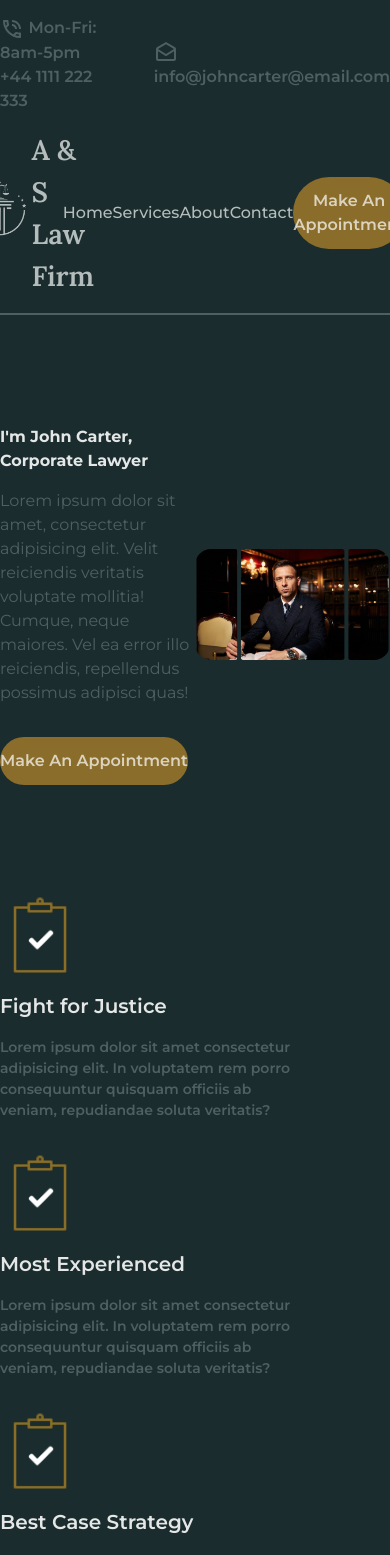
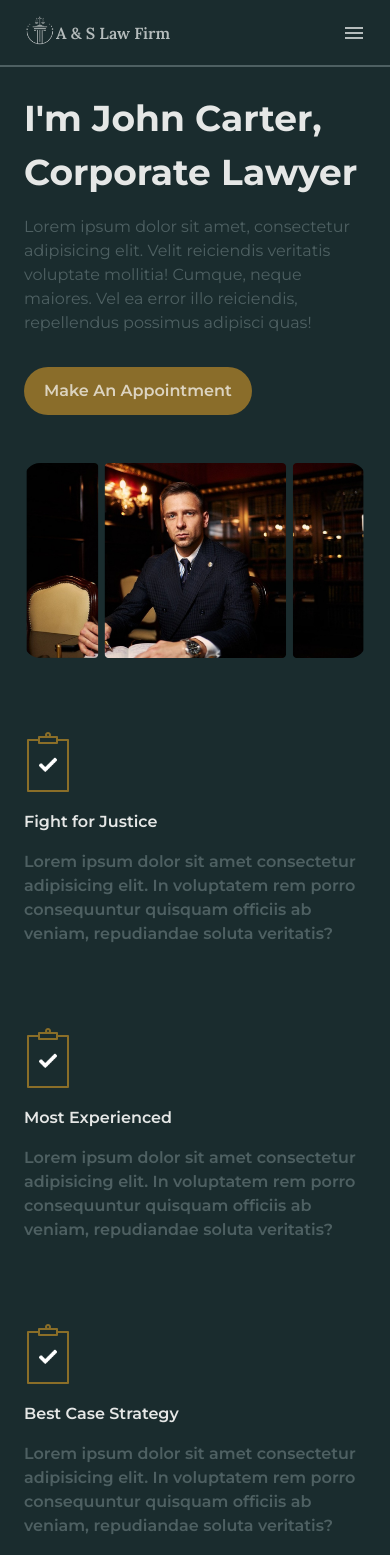
Before and after one commit to Harsh2972004/law-firm, a React (Vite) app: page / in a window 390 px wide. Shown: the top 1555 px of the page. Built offline with nearby package versions, Linux system fonts and the light colour scheme.

Commit message:
designing for mobile screens

```diff
--- a/src/App.css
+++ b/src/App.css
@@ -11,7 +11,11 @@ body {
 }
 
 .contain {
-  @apply flex items-center xl:mx-24 lgl:mx-20 md:mx-14;
+  @apply flex sm:flex-col md:flex-row md:items-center  xl:mx-24 lgl:mx-20 md:mx-14 sm:mx-6;
+}
+
+.navbar {
+  @apply flex items-center  xl:mx-24 lgl:mx-20 md:mx-14 sm:mx-6;
 }
 
 .image-container {
@@ -19,5 +23,13 @@ body {
 }
 
 .grid-center {
-  @apply flex justify-center xl:items-start lgl:items-center flex-col xl:text-left lgl:text-center;
+  @apply flex justify-center xl:items-start md:items-center flex-col xl:text-left md:text-center;
 }
+
+.hide {
+  @apply xs:hidden lgl:flex;
+}
+
+.menu {
+  @apply lgl:hidden;
+}
--- a/src/components/Clipboard.jsx
+++ b/src/components/Clipboard.jsx
@@ -3,10 +3,14 @@ import check from "../assets/images/check.png";
 
 const Clipboard = () => {
   return (
-    <div className="relative xl:right-3 w-[80px]">
-      <img className="w-[80px]" src={clipboard} alt="clipboard" />
+    <div className="relative sm:right-2 xl:right-3 lgl:w-[80px] md:w-[60px]">
       <img
-        className="absolute top-[38%] left-[32%] w-[30px]"
+        className="lgl:w-[80px] md:w-[60px]"
+        src={clipboard}
+        alt="clipboard"
+      />
+      <img
+        className="absolute sm:top-[38%] sm:left-[6%] md:top-[38%] md:left-[32%] lgl:w-[30px] sm:w-[22px]"
         src={check}
         alt="check"
       />
--- a/src/components/Cta.jsx
+++ b/src/components/Cta.jsx
@@ -3,7 +3,7 @@ import DraftsIcon from "@mui/icons-material/DraftsOutlined";
 
 export const Cta = () => {
   return (
-    <div className="center gap-12 text-para xl:text-[14px] lgl:text-[13px] pt-4 font-semibold">
+    <div className="center gap-12 text-para xl:text-[14px] lgl:text-[13px] md:text-[12px] pt-4 font-semibold hide">
       <p>
         <PhoneInTalkIcon /> Mon-Fri: 8am-5pm +44 1111 222 333
       </p>
--- a/src/components/FeatureCard.jsx
+++ b/src/components/FeatureCard.jsx
@@ -4,8 +4,10 @@ const FeatureCard = ({ title }) => {
   return (
     <div className="grid-center">
       <Clipboard />
-      <h3 className="text-[20px] font-semibold my-4">{title}</h3>
-      <p className="text-para w-[300px] text-[14px] font-semibold">
+      <h3 className="lgl:text-[20px] md:text-[18px] font-semibold my-4">
+        {title}
+      </h3>
+      <p className="text-para sm:w-auto md:w-[300px] lgl:text-[14px] md:text-[12px] font-semibold">
         Lorem ipsum dolor sit amet consectetur adipisicing elit. In voluptatem
         rem porro consequuntur quisquam officiis ab veniam, repudiandae soluta
         veritatis?
--- a/src/components/Features.jsx
+++ b/src/components/Features.jsx
@@ -9,15 +9,15 @@ const featureData = [
 
 const Features = () => {
   return (
-    <section className="xl:mx-24 lgl:mx-20 md:mx-14 mx-auto grid xl:grid-flow-col lgl:grid-flow-row xl:grid-cols-3 lgl:grid-cols-2 xl:grid-rows-2 lgl:grid-rows-3 gap-8 justify-center items-center text-textGrey pb-12">
+    <section className="xl:mx-24 lgl:mx-20 md:mx-14 sm:mx-6 mx-auto grid xl:grid-flow-col lgl:grid-flow-row xl:grid-cols-3 lgl:grid-cols-2 xl:grid-rows-2 lgl:grid-rows-3 md:gap-8 sm:gap-20 justify-center items-center text-textGrey lgl:pb-12 sm:pb-6 lgl:pt-0 sm:pt-12">
       {featureData.map((e) => (
         <FeatureCard title={e} />
       ))}
-      <div className="xl:row-span-2 lgl:row-span-1 xl:col-span-1 lgl:col-span-2 grid-center">
-        <h3 className="text-[42px] xl:w-[262px] my-4 font-semibold">
+      <div className="xl:row-span-2 md:row-span-1 xl:col-span-1 md:col-span-2 grid-center xl:pt-0 md:pt-8">
+        <h3 className="lgl:text-[42px] sm:text-[30px] xl:w-[262px] my-4 font-semibold">
           Why You Choose Me?
         </h3>
-        <p className="text-para xl:w-[445px] text-[14px] font-semibold">
+        <p className="text-para sm:w-auto md:w-auto xl:w-[445px] lgl:text-[14px] md:text-[12px] font-semibold">
           Lorem ipsum dolor sit amet consectetur, adipisicing elit. Laborum vero
           ut repudiandae quidem dolore dignissimos aperiam officia suscipit!
           Sit, quod temporibus iure autem ullam praesentium quia officiis
--- /dev/null
+++ b/src/components/Footer.jsx
@@ -0,0 +1,12 @@
+const Footer = () => {
+  return (
+    <footer className="bg-white/10 mt-4">
+      <p className="text-white/20 text-center sm:text-[9px] md:text-[12px] py-2">
+        The UI is implemented solely for non-commercial and skill evalaution
+        purposes.
+      </p>
+    </footer>
+  );
+};
+
+export default Footer;
--- a/src/components/HeroSection.jsx
+++ b/src/components/HeroSection.jsx
@@ -2,18 +2,18 @@ import lawyer from "../assets/images/lawyer.png";
 
 const HeroSection = () => {
   return (
-    <section className="contain justify-between h-[580px]">
+    <section className="contain justify-between sm:py-6 md:h-[360px] lgl:h-[580px] md:gap-0 sm:gap-12">
       <div className=" basis-[50%]">
-        <h1 className="xl:text-[52px] lgl:text-[40px] font-bold text-textGrey">
+        <h1 className="xl:text-[52px] lgl:text-[40px] sm:text-[36px] font-bold text-textGrey">
           I'm John Carter,
           <br /> Corporate Lawyer
         </h1>
-        <p className="xl:w-[480px] lgl:w-[380px] text-para mt-4 mb-8 lgl:text-[14px]">
+        <p className="xl:w-[480px] lgl:w-[380px] md:w-[280px] text-para mt-4 mb-8 lgl:text-[14px] md:text-[12px]">
           Lorem ipsum dolor sit amet, consectetur adipisicing elit. Velit
           reiciendis veritatis voluptate mollitia! Cumque, neque maiores. Vel ea
           error illo reiciendis, repellendus possimus adipisci quas!
         </p>
-        <button className="bg-btn rounded-full xl:px-10 lgl:px-7 lgl:text-[15px] py-3 text-white/70 font-semibold hover:text-white hover:bg-yellow-700 transition-all ease-in">
+        <button className="bg-btn rounded-full xl:px-10 lgl:px-7 sm:px-5 lgl:text-[15px] md:text-[13px] py-3 text-white/70 font-semibold hover:text-white hover:bg-yellow-700 transition-all ease-in">
           Make An Appointment
         </button>
       </div>
--- a/src/components/NavBar.jsx
+++ b/src/components/NavBar.jsx
@@ -1,15 +1,20 @@
 import logo from "../assets/images/law_logo.png";
+import MenuIcon from "@mui/icons-material/Menu";
 
 const NavBar = () => {
   return (
-    <nav className="contain justify-between text-nav font-medium py-4 p">
+    <nav className="navbar justify-between text-nav font-medium py-4 p">
       <div className="center cursor-pointer">
-        <img className="xl:w-[80px] mb-2 lgl:w-[50px]" src={logo} alt="logo" />
-        <h3 className="xl:  text-[28px] font-lora font-semibold lgl:text-[20px]">
+        <img
+          className="xl:w-[80px] lgl:mb-2 sm:mb-1 lgl:w-[50px] md:w-[38px] sm:w-[32px]"
+          src={logo}
+          alt="logo"
+        />
+        <h3 className="xl:text-[28px] font-lora font-semibold lgl:text-[20px] md:text-[18px] sm:text-[16px]">
           A & S Law Firm
         </h3>
       </div>
-      <ul className="center xl:gap-12 lgl:gap-8 lgl:text-[15px]">
+      <ul className="center xl:gap-12 lgl:gap-8 lgl:text-[15px] hide">
         <li className="hover:text-white transition-all ease-in">
           <a href="">Home</a>
         </li>
@@ -23,9 +28,12 @@ const NavBar = () => {
           <a href="">Contact</a>
         </li>
       </ul>
-      <button className="bg-btn rounded-full xl:px-8 py-3 text-white/70 font-semibold lgl:px-6 lgl:text-[15px] hover:text-white hover:bg-yellow-700 transition-all ease-in">
+      <button className="bg-btn rounded-full xl:px-8 py-3 text-white/70 font-semibold lgl:px-6 lgl:text-[15px] hover:text-white hover:bg-yellow-700 transition-all ease-in hide">
         Make An Appointment
       </button>
+      <div className="menu">
+        <MenuIcon />
+      </div>
     </nav>
   );
 };
--- a/src/pages/Home.jsx
+++ b/src/pages/Home.jsx
@@ -1,5 +1,6 @@
 import { Cta } from "../components/Cta";
 import Features from "../components/Features";
+import Footer from "../components/Footer";
 import HeroSection from "../components/HeroSection";
 import NavBar from "../components/NavBar";
 
@@ -11,6 +12,7 @@ const Home = () => {
       <div className="border-b-2 border-para"></div>
       <HeroSection />
       <Features />
+      <Footer />
     </main>
   );
 };
```
